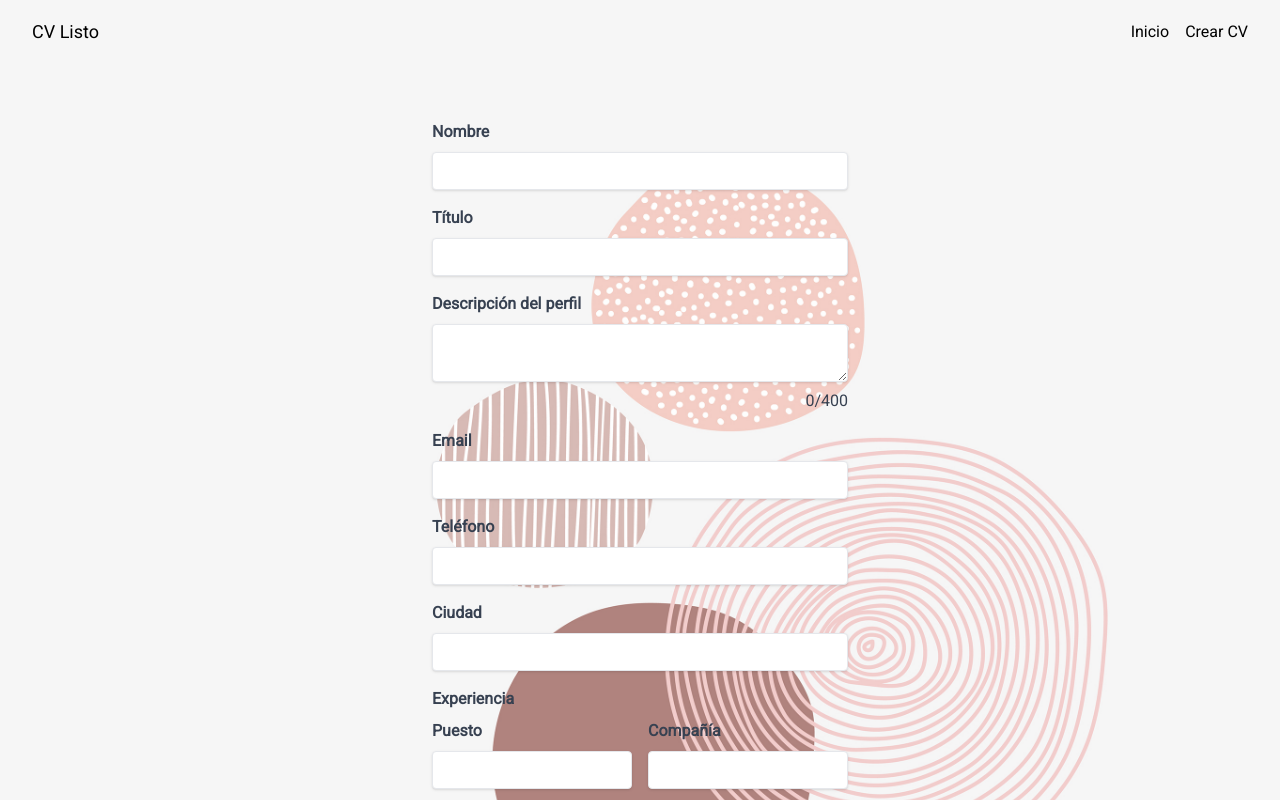
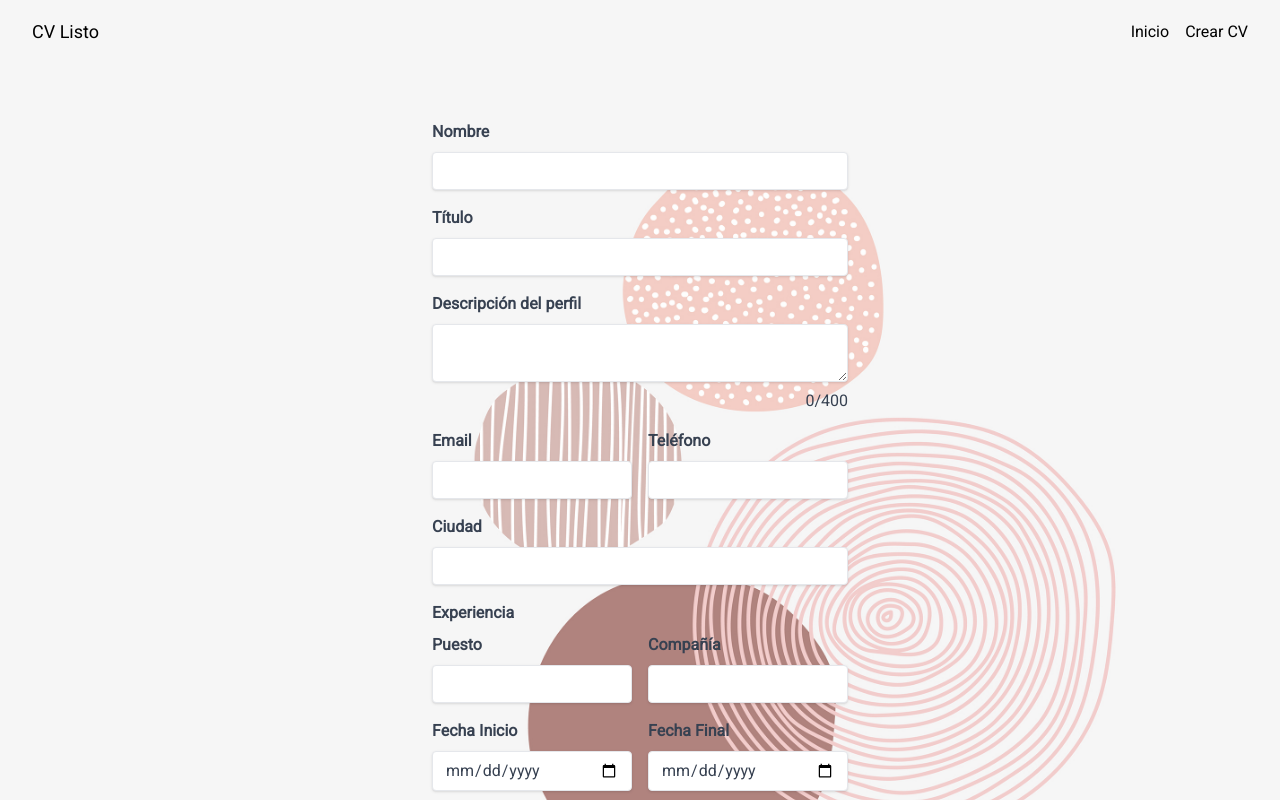
Before and after one commit to 1cristianb/CV-Listo, a Next.js app: page /crear/formulario in a window 1280 px wide. Shown: the top 800 px of the page. Built offline with nearby package versions, Linux system fonts and the light colour scheme.

Commit message:
update form ats

```diff
--- a/components/formularioAts/datosAts.js
+++ b/components/formularioAts/datosAts.js
@@ -1,5 +1,5 @@
 import { useState } from 'react';
-const DatosAts = ({ formData, setFormData}) => {
+const DatosAts = ({ formData, setFormData }) => {
     const [profileDescriptionLength, setProfileDescriptionLength] = useState(0);
 
     const handleChange = (e) => {
@@ -50,6 +50,7 @@ const DatosAts = ({ formData, setFormData}) => {
             </div>
         </div>
 
+        <div className='flex justify-center gap-4'>
             <div className="mb-4">
                 <label htmlFor="email" className="block text-gray-700 font-bold mb-2">
                     Email
@@ -75,6 +76,7 @@ const DatosAts = ({ formData, setFormData}) => {
                     className="shadow appearance-none border rounded w-full py-2 px-3 text-gray-700 leading-tight focus:outline-none focus:shadow-outline"
                 />
             </div>
+        </div>
         <div className="mb-4">
             <label htmlFor="city" className="block text-gray-700 font-bold mb-2">
                 Ciudad
--- a/components/formularioAts/formularioAts.js
+++ b/components/formularioAts/formularioAts.js
@@ -18,7 +18,6 @@ const FormularioAts = () => {
         education: [],
         skills: '',
     });
-
 
     const handleSubmit = (e) => {
         e.preventDefault();
```
Lines whose indentation alone changed are shown as unchanged.
